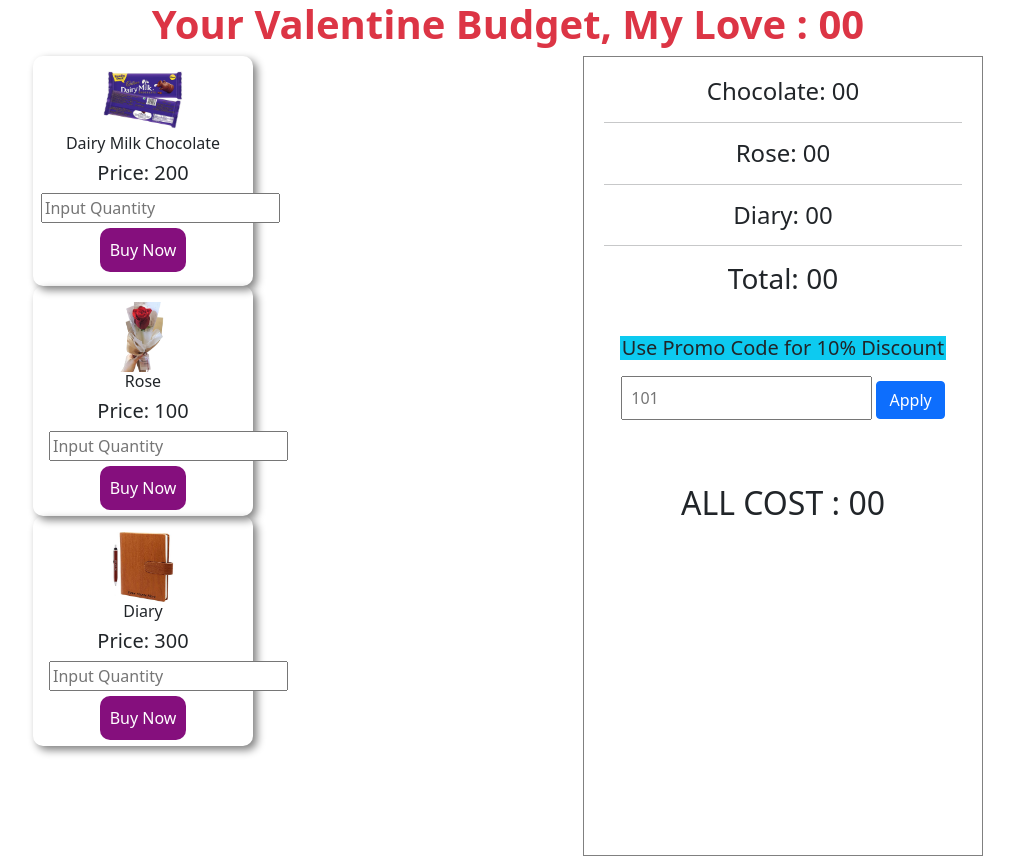
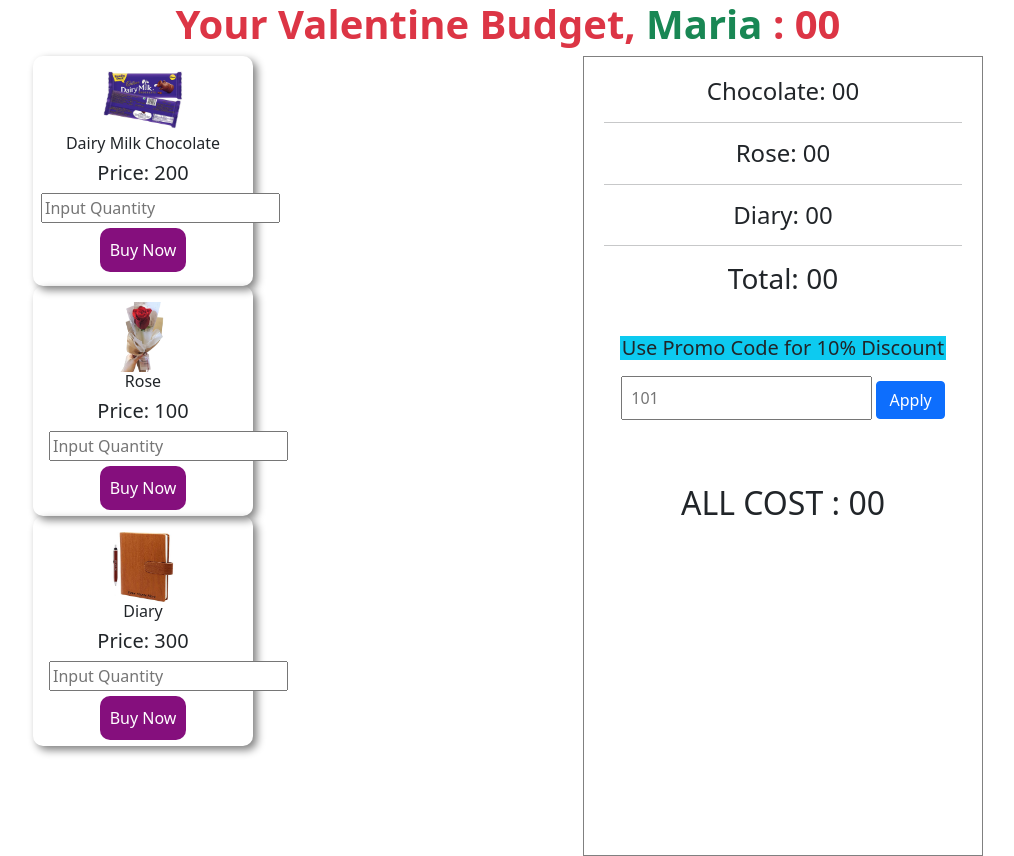
Before and after one commit to Mahmudul107/Valentine_gift, a plain HTML site: page index.html in a window 1280 px wide. Shown: the whole page, without its empty margins (132-1146 px from the left). Drawn offline with nearby package versions, Linux system fonts and the light colour scheme.

Commit message:
maria commited

```diff
--- a/index.html
+++ b/index.html
@@ -20,7 +20,7 @@
   <body>
     <div>
       <h1 class="text-center fw-bold text-danger">
-       Your Valentine Budget, My Love : <span> 00</span>
+       Your Valentine Budget, <Span class="fs-7 text-success">Maria</Span> : <span> 00</span>
       </h1>
     </div>
 
```
